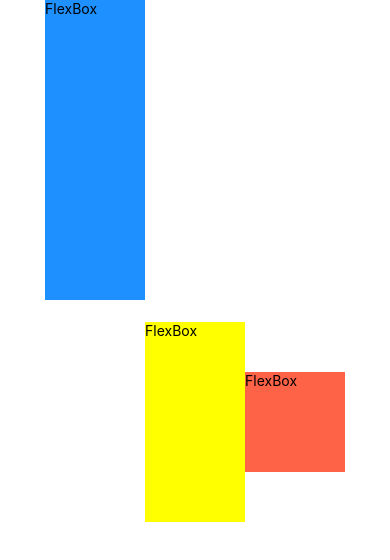
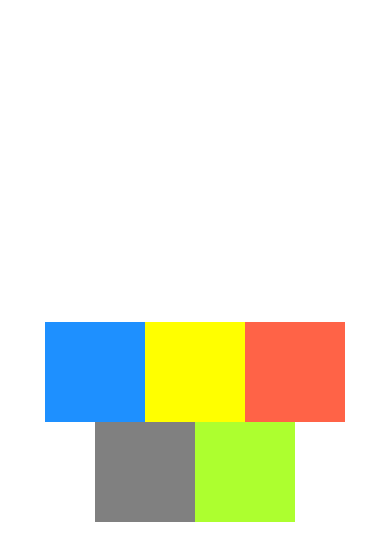
Before and after one commit to JigneshRathore/DoneWithIt, a React Native app: screen / in a window 390 px wide. Shown: the top 560 px of the page. Built offline with nearby package versions, Linux system fonts and the light colour scheme.

Commit message:
Flexbox- flexWrap and alignContent

```diff
--- a/FlexBox.js
+++ b/FlexBox.js
@@ -9,36 +9,45 @@ export default function FlexBox() {
         flexDirection:"row", //* horizontal : "row-reverse" && "column-reverse",
         justifyContent: "center", //* main
         alignItems: "center", //* secondary
+        alignContent: "center",
+        flexWrap: "wrap"
       }}
     >
       <View
         style={{
           backgroundColor: "dodgerblue",
           width: 100,
-          height: 300,
-          alignSelf:"flex-start"
+          height: 100,
         }}
-      >
-        <Text>FlexBox</Text>
-      </View>
+      />
       <View
         style={{
           backgroundColor: "yellow",
           width: 100,
-          height: 200,
+          height: 100,
         }}
-      >
-        <Text>FlexBox</Text>
-      </View>
+      />
       <View
         style={{
           backgroundColor: "tomato",
           width: 100,
           height: 100,
         }}
-      >
-        <Text>FlexBox</Text>
-      </View>
+      />
+      <View
+        style={{
+          backgroundColor: "grey",
+          width: 100,
+          height: 100,
+        }}
+      />
+      <View
+        style={{
+          backgroundColor: "greenyellow",
+          width: 100,
+          height: 100,
+        }}
+      />
     </View>
   );
 }
```
